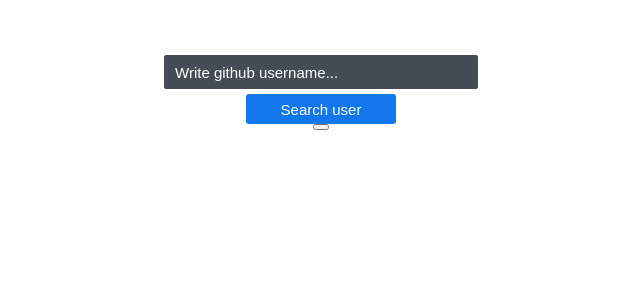
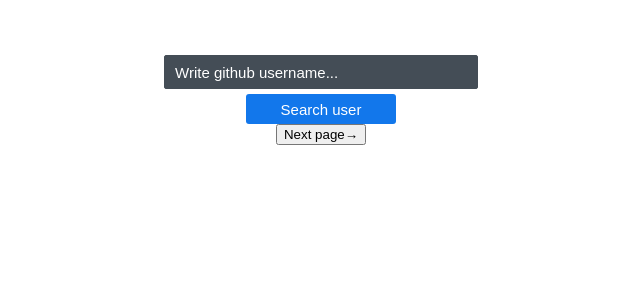
Before and after one commit to ruslanzharkov/react-github-stats, a React (Create React App) app: page /starred in a window 1280 px wide. Shown: the top 300 px of the page, without its empty margins (319-959 px from the left). Built offline with nearby package versions, Linux system fonts and the light colour scheme.

Commit message:
Improved button

```diff
--- a/src/components/Starred/Starred.js
+++ b/src/components/Starred/Starred.js
@@ -81,7 +81,7 @@
                 <Input onChange={this.onChange} value={this.state.user} style='input-starred' placeholder='Write github username...'/>
                 <Button onClick={this.onSubmit} value={'Search user'} style='button-starred'/>
                 {this.renderStarInfo()}
-                <Button onClick={this.goNextPage}><span className="arrow">&#8594;</span></Button>
+                <Button onClick={this.goNextPage}>Next page<span className="arrow">&#8594;</span></Button>
             </div>
         )
     }
--- a/src/components/_common/Button/Button.js
+++ b/src/components/_common/Button/Button.js
@@ -4,7 +4,7 @@
     render() {
         return(
             <button onClick={this.props.onClick} className={this.props.style}>
-                {this.props.value}
+                {this.props.value || this.props.children}
             </button>
         )
     }
```
